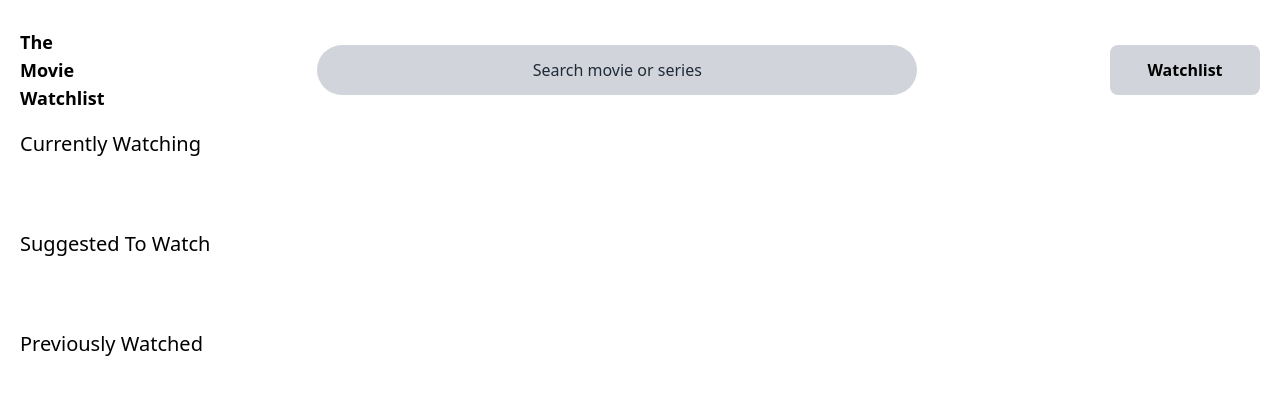
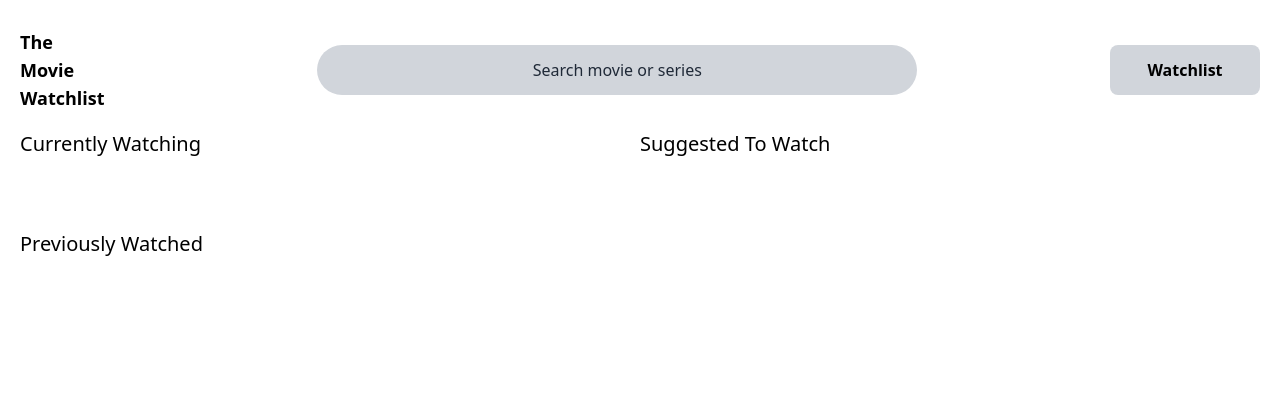
Before and after one commit to revou-fsse-1/w11-the-movie-mahdiharish, a website: page src/homepage.html in a window 1280 px wide. Drawn offline with nearby package versions, Linux system fonts and the light colour scheme; files that its build step writes are made by us from their sources; no server answers.

Commit message:
add div to differentiate top and bottom content

```diff
--- a/src/homepage.html
+++ b/src/homepage.html
@@ -24,7 +24,7 @@
       </button>
     </header>
     <!-- MAIN CONTENT -->
-    <div class="pt-[10px]" id="pageContent">
+    <div class="pt-[10px] flex justify-between" id="pageContentTop">
       <!-- CURRENTLY WATCHING -->
       <section class="mb-10 md:w-full overflow-x-hidden col-start-1 col-end-2">
         <h2 class="text-xl font-medium">Currently Watching</h2>
@@ -35,6 +35,8 @@
         <h2 class="text-xl font-medium">Suggested To Watch</h2>
         <div class="flex flex-wrap gap-5 py-4" id="suggestedToWatch"></div>
       </section>
+    </div>
+    <div>
       <!-- PREVIOUSLY WATCHED -->
       <section class="mb-10 md:w-full overflow-x-hidden col-start-2 col-end-3">
         <h2 class="text-xl font-medium">Previously Watched</h2>
```
